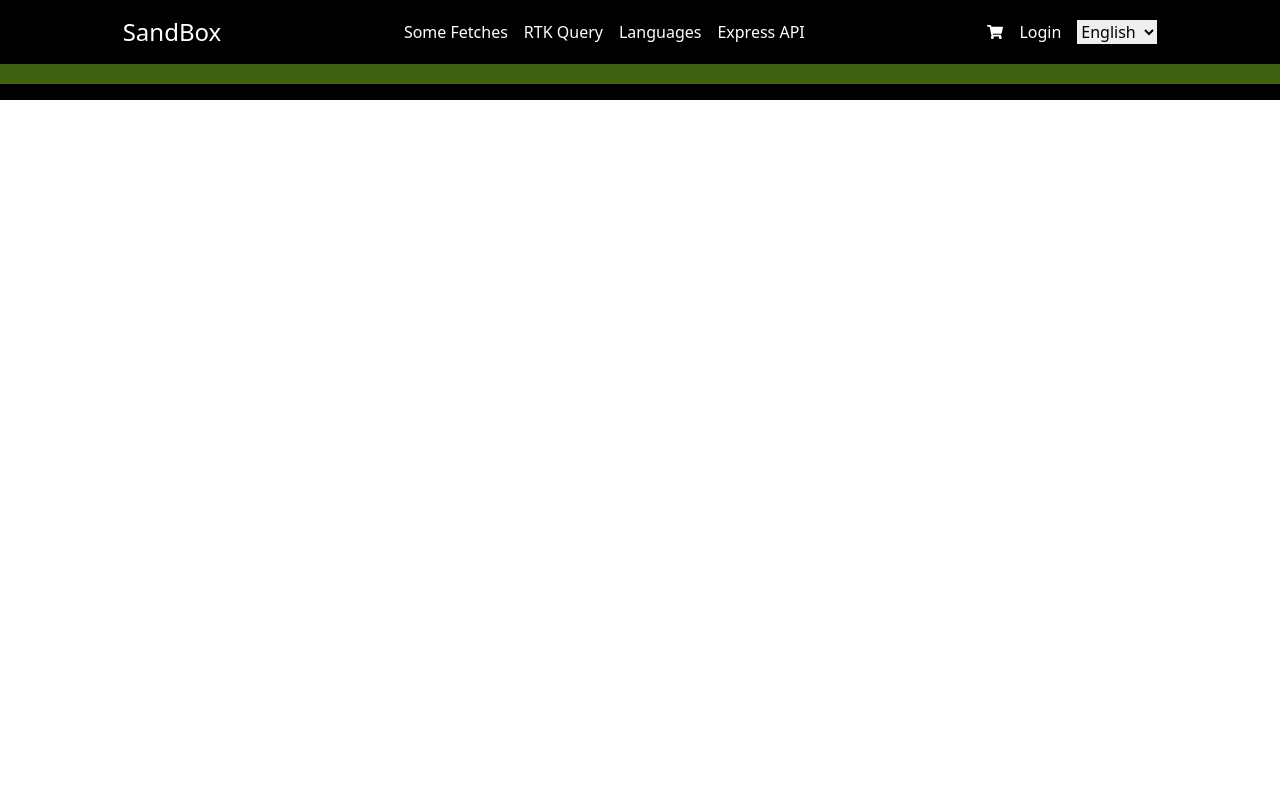
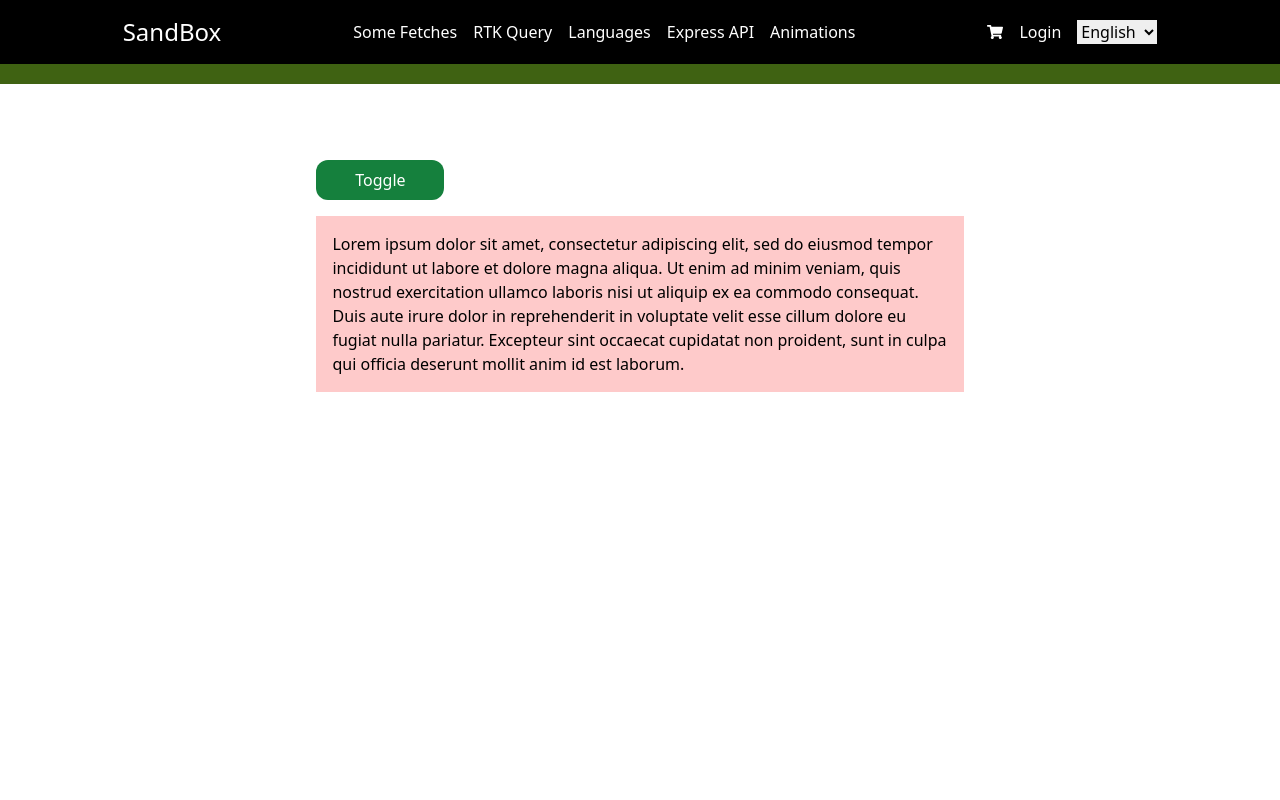
Before and after one commit to Xavi-Arnau/react-sandbox, a React (Create React App) app: page /animations in a window 1280 px wide. Shown: the top 800 px of the page. Built offline with nearby package versions, Linux system fonts and the light colour scheme.

Commit message:
animations

```diff
--- a/src/App.js
+++ b/src/App.js
@@ -14,6 +14,7 @@ import RTKQuery from "./screens/RTKQuery";
 
 import MultiLanguage from "./screens/MultiLanguage";
 import ExpressApi from "./screens/ExpressApi";
+import Animations from "./screens/Animations";
 
 function App() {
   return (
@@ -36,6 +37,7 @@ function App() {
                 />
                 <Route path="/languages" element={<MultiLanguage />} />
                 <Route path="/expressapi" element={<ExpressApi />} />
+                <Route path="/animations" element={<Animations />} />
 
                 <Route path="/login" element={<Login />} />
                 <Route element={<PrivateRoute />}>
--- a/src/components/Header.jsx
+++ b/src/components/Header.jsx
@@ -59,6 +59,9 @@ const Header = () => {
           <li>
             <Link to="/expressapi">Express API</Link>
           </li>
+          <li>
+            <Link to="/animations">Animations</Link>
+          </li>
         </ul>
         <div className="flex flex-row gap-4 items-center">
           <div className="relative">
--- /dev/null
+++ b/src/components/animations/SlideToggle.jsx
@@ -0,0 +1,35 @@
+import React, { useState } from "react";
+
+const SlideToggle = () => {
+  const [show, setShow] = useState(true);
+
+  return (
+    <div className="w-8/12 mx-auto p-8 flex flex-col gap-4">
+      <button
+        onClick={() => setShow(!show)}
+        className="bg-green-700 rounded-xl text-white py-2 px-4 w-32"
+      >
+        Toggle
+      </button>
+      <div className="overflow-hidden">
+        <div
+          className={`${
+            show ? "max-h-[500px]" : "max-h-0"
+          } transition-all duration-300 bg-red-200 ease-in`}
+        >
+          <p className="p-4">
+            Lorem ipsum dolor sit amet, consectetur adipiscing elit, sed do
+            eiusmod tempor incididunt ut labore et dolore magna aliqua. Ut enim
+            ad minim veniam, quis nostrud exercitation ullamco laboris nisi ut
+            aliquip ex ea commodo consequat. Duis aute irure dolor in
+            reprehenderit in voluptate velit esse cillum dolore eu fugiat nulla
+            pariatur. Excepteur sint occaecat cupidatat non proident, sunt in
+            culpa qui officia deserunt mollit anim id est laborum.
+          </p>
+        </div>
+      </div>
+    </div>
+  );
+};
+
+export default SlideToggle;
--- /dev/null
+++ b/src/screens/Animations.jsx
@@ -0,0 +1,12 @@
+import React from "react";
+import SlideToggle from "../components/animations/SlideToggle";
+
+const Animations = () => {
+  return (
+    <div className="mt-32 h-screen">
+      <SlideToggle />
+    </div>
+  );
+};
+
+export default Animations;
```
